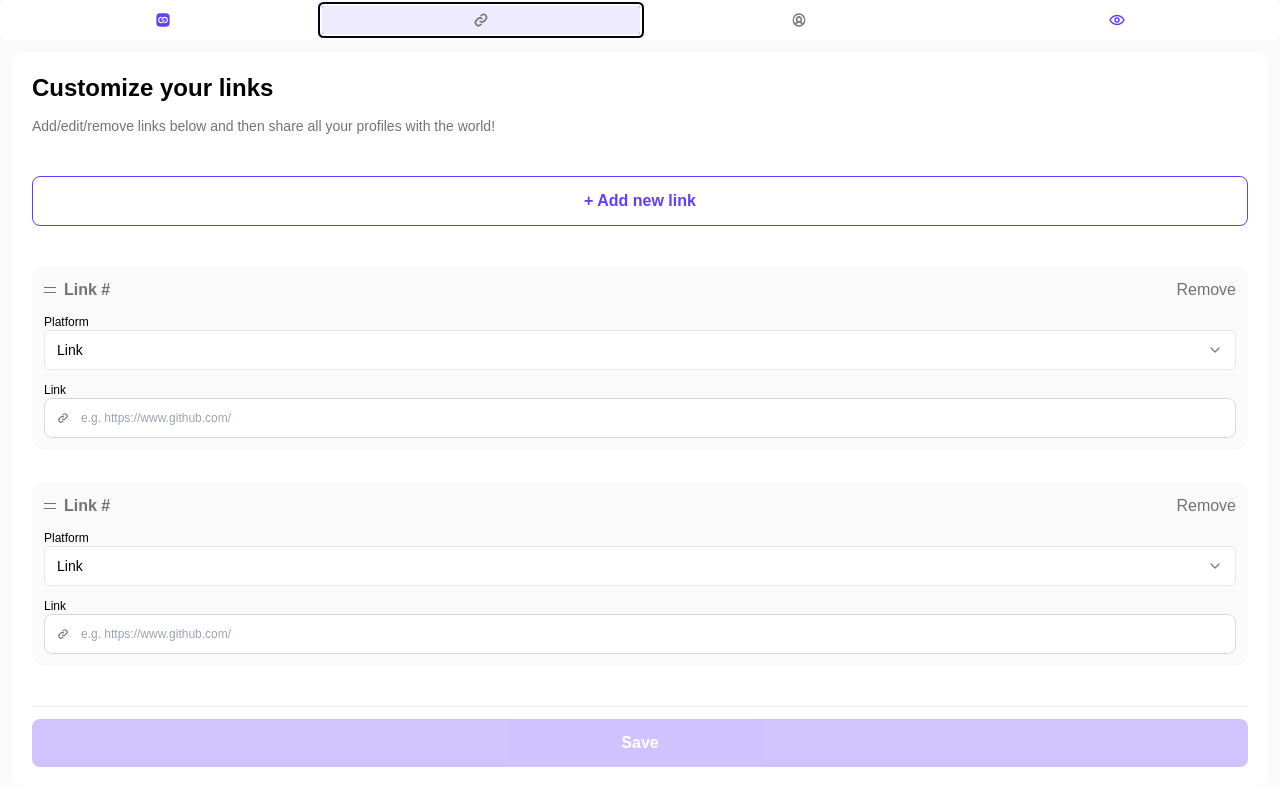
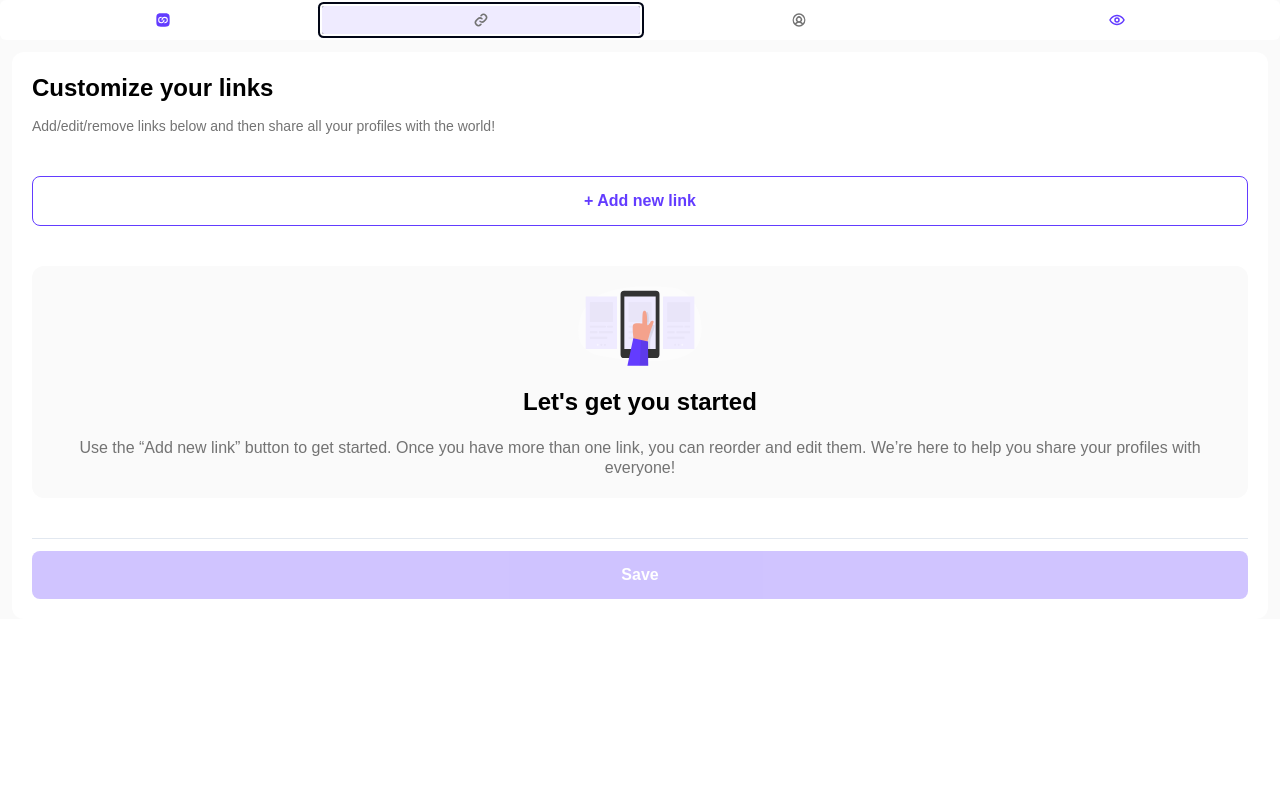
Before and after one commit to ugabb/connect-chain, a Next.js app: page / in a window 1280 px wide. Both pictures are taken after a click on the tab 481 px from the left and 20 px from the top of the page. Built offline with nearby package versions, Linux system fonts and the light colour scheme; a web font is replaced by a local one.

Commit message:
feat(Customize Tab): add and remove links added

```diff
--- a/src/app/components/navigation/Customize.tsx
+++ b/src/app/components/navigation/Customize.tsx
@@ -1,5 +1,5 @@
 "use client"
-import React, { useState } from 'react'
+import React, { useEffect, useState } from 'react'
 import Button from '../buttons/Button'
 import { Separator } from '@/components/ui/separator'
 import Image from 'next/image'
@@ -7,20 +7,37 @@ import LinkCreation from '../LinkCreation'
 
 type Props = {}
 
+interface ILinks {
+    id: number
+    platform: string;
+    link: string;
+}
+
 const Customize = (props: Props) => {
-    const [links, setLinks] = useState([{ platform: "GitHub", link: "http://github.com/ugabb" }, { platform: "GitHub", link: "http://github.com/ugabb" }])
+    const [links, setLinks] = useState<ILinks[]>([])
+
+    const handleAddLink = (link: ILinks) => {
+        setLinks(prev => [...prev, link])
+    }
+    const handleRemoveLink = (id: number) => {
+        setLinks(prev => prev.filter(platform => platform.id !== id))
+    }
+
+    useEffect(() => {
+        console.log(links)
+    }, [links])
     return (
         <div className="flex flex-col gap-10 p-5 m-3 rounded-xl bg-white">
             <div className="flex flex-col gap-3">
                 <h3 className="text-2xl font-bold">Customize your links</h3>
                 <p className="text-sm text-grey">Add/edit/remove links below and then share all your profiles with the world!</p>
             </div>
-            <Button variant="outline" name="+ Add new link" />
+            <Button variant="outline" name="+ Add new link" onClick={() => handleAddLink({ id: links.length + 1, link: '', platform: '' })} />
 
-            {links ?
+            {links.length > 0 ?
                 <div className="flex flex-col gap-8">
-                    {links.map(link => (
-                        <LinkCreation />
+                    {links.map((link, i) => (
+                        <LinkCreation length={i + 1} removeLink={() => handleRemoveLink(link.id)} />
                     ))}
                 </div>
                 :
@@ -36,7 +53,7 @@ const Customize = (props: Props) => {
 
             <div className="flex flex-col gap-3">
                 <Separator />
-                <Button name='Save' variant='default' disabled />
+                <Button name='Save' variant='default' disabled={links.length > 0 ? false : true} />
             </div>
         </div>
     )
```
